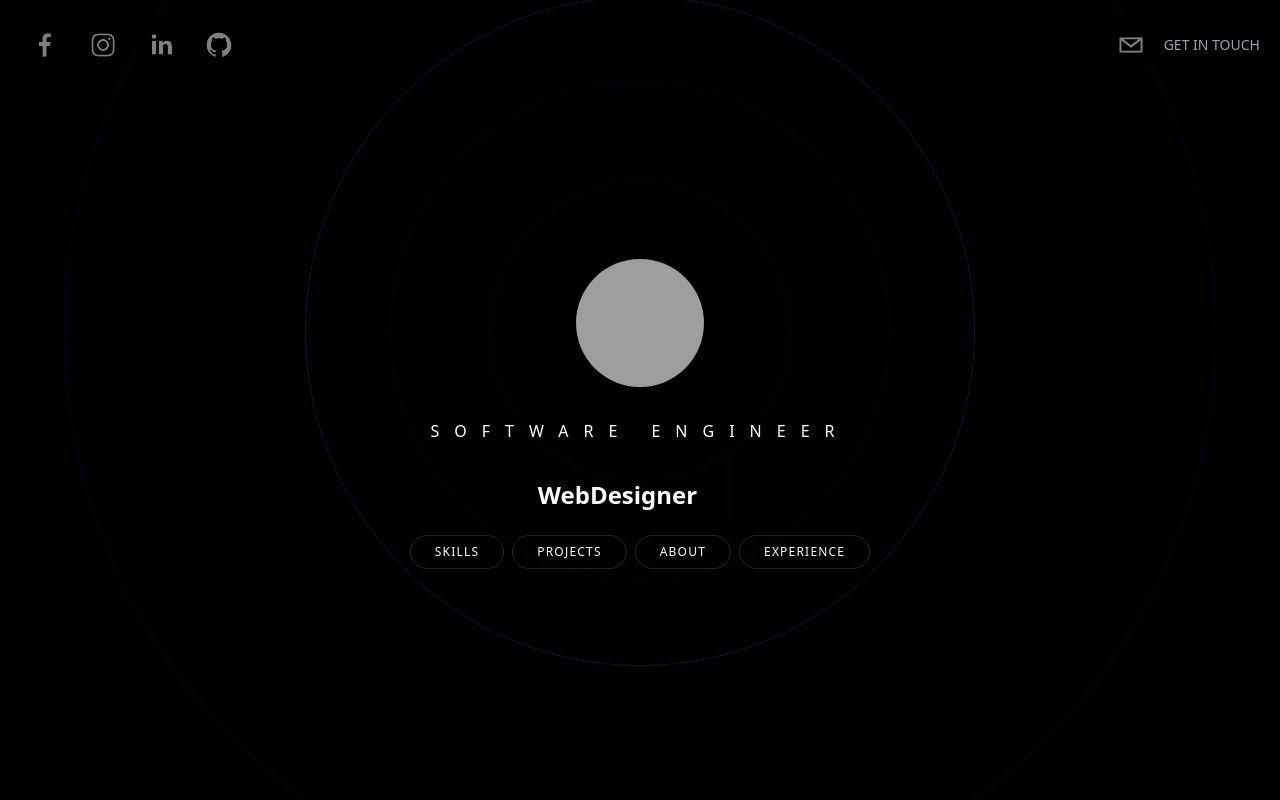
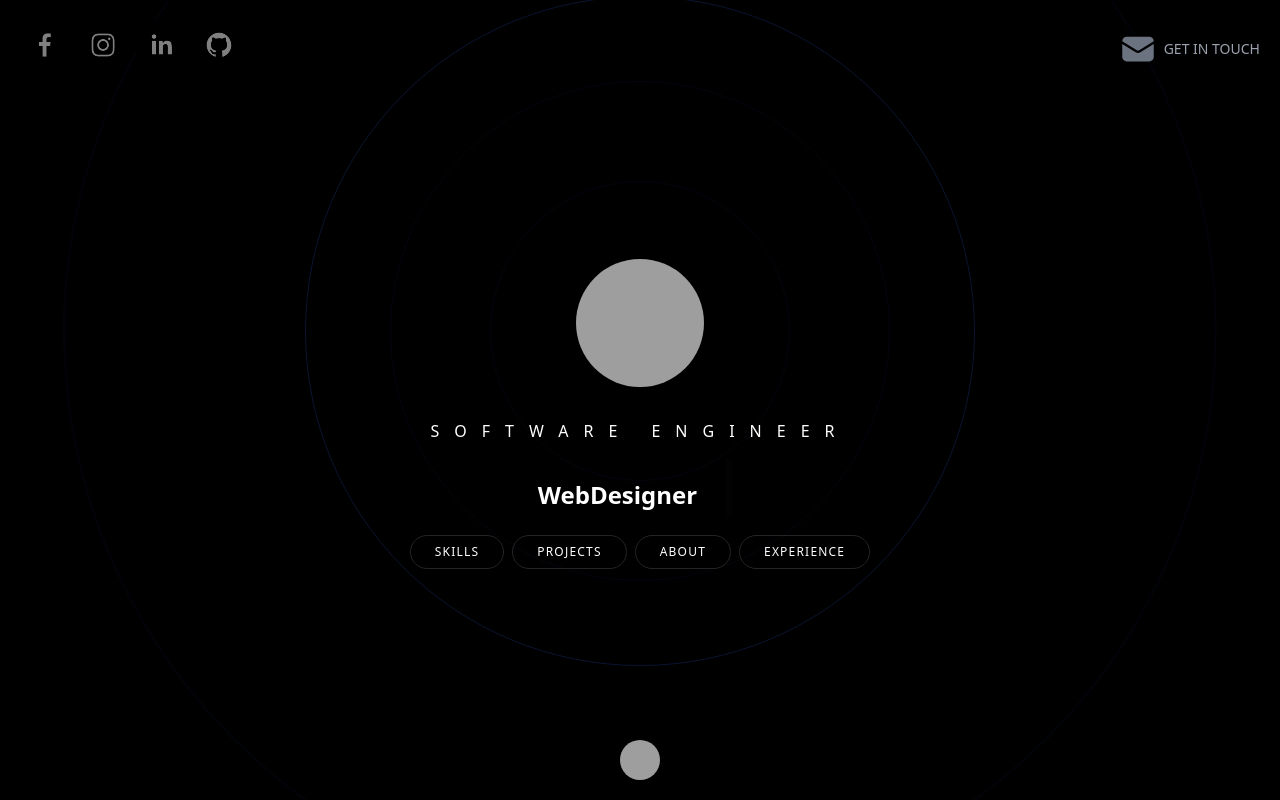
Before and after one commit to fer0o/fer-portfolio, a Next.js app: page / in a window 1280 px wide. Built offline with nearby package versions, Linux system fonts and the light colour scheme; grey boxes are pictures that could not be loaded.

Commit message:
solved the problem with icon

```diff
--- a/components/BackgroundCircles.tsx
+++ b/components/BackgroundCircles.tsx
@@ -1,7 +1,9 @@
 import React from 'react'
 import { motion } from 'framer-motion'
 
-const BackgroundCircles = () => {
+type Props = {}
+
+export default function BackgroundCircles ({}: Props) {
   return (
     <motion.div
       initial={{
@@ -23,5 +25,3 @@ const BackgroundCircles = () => {
     </motion.div>
   )
 }
-
-export default BackgroundCircles
--- /dev/null
+++ b/components/ContactMe.tsx
@@ -0,0 +1,77 @@
+import React from 'react'
+import { PhoneIcon, EnvelopeIcon } from '@heroicons/react/24/solid'
+import { useForm, SubmitHandler } from 'react-hook-form'
+
+type Inputs = {
+  name: string
+  email: string
+  subject: string
+  message: string
+}
+type Props = {}
+
+export default function ContactMe ({}: Props) {
+  const { register, handleSubmit } = useForm<Inputs>()
+
+  const onSubmit: SubmitHandler<Inputs> = formData => {
+    window.location.href = `mailto:fermedellincuevas@gmail.com?subject=${formData.subject}&body=Hi, my name is: ${formData.name}. from (${formData.email}) the subject for ths message:  ${formData.message} `
+  }
+  return (
+    <div className='h-screen flex relative flex-col text-center md:text-left md:flex-row max-w-7xl px-10 justify-evenly mx-auto items-center'>
+      <h3 className='absolute top-24 uppercase tracking-[20px] text-white text-2xl'>
+        {' '}
+        Contact
+      </h3>
+      <div className='flex flex-col space-y-10'>
+        <h4 className='text-4xl font-semibold text-center'>
+          I have got just what you need.{' '}
+          <span className='decoration-blue-900/50 underline'> Let's Talk.</span>
+        </h4>
+        <div className='space-y-10'>
+          <div className='flex items-center space-x-5 justify-center'>
+            <PhoneIcon className='text-blue-900 h-7 w-7 animate-pulse' />
+            <p> +52 5540150996</p>
+          </div>
+          <div className='flex items-center space-x-5 justify-center'>
+            <EnvelopeIcon className='text-blue-900 h-7 w-7 animate-pulse' />
+            <p> fermedellincuevas@gmail.com</p>
+          </div>
+        </div>
+        <form
+          onSubmit={handleSubmit(onSubmit)}
+          className='flex flex-col space-y-2 w-fit mx-auto'
+        >
+          <div className='flex space-x-2'>
+            <input
+              {...register('name')}
+              placeholder='Name'
+              type='text'
+              className='contactInput'
+            />
+            <input
+              {...register('email')}
+              placeholder='Email'
+              type='email'
+              className='contactInput'
+            />
+          </div>
+          <input
+            {...register('subject')}
+            placeholder='Subject'
+            type='text'
+            className='contactInput'
+          />
+          <textarea
+            {...register('message')}
+            placeholder='Message'
+            className='contactInput'
+          />
+          <button className='bg-blue-900 py-5 px-10 font-bold rounded-md'>
+            {' '}
+            Submit{' '}
+          </button>
+        </form>
+      </div>
+    </div>
+  )
+}
--- a/components/Header.tsx
+++ b/components/Header.tsx
@@ -1,11 +1,12 @@
 import React from 'react'
 import { SocialIcon } from 'react-social-icons'
 import { motion } from 'framer-motion'
+import { EnvelopeIcon } from '@heroicons/react/24/solid'
 import Link from 'next/link'
 
 type Props = {}
 
-function Header ({}: Props) {
+export default function Header ({}: Props) {
   return (
     <header className=' sticky top-0 p-5 flex items-start justify-between max-w-full z-20 xl:items-center '>
       <motion.div
@@ -44,14 +45,9 @@ function Header ({}: Props) {
           initial={{ x: 500, opacity: 0, scale: 0.5 }}
           animate={{ x: 0, opacity: 1, scale: 1 }}
           transition={{ duration: 1.5 }}
-          className='flex flex-row items-center text-gray-300 cursor-pointer space-x-2 '
+          className='flex flex-row items-center text-gray-300 cursor-pointer space-x-2 mt-2 '
         >
-          <SocialIcon
-            className='cursor-pointer'
-            network='email'
-            fgColor='gray'
-            bgColor='trasparent'
-          />
+          <EnvelopeIcon className='text-gray-500 h-9 w-9 ' />
           <p className='uppercase hidden md:inline-flex text-sm text-gray-400'>
             Get In touch
           </p>
@@ -60,5 +56,3 @@ function Header ({}: Props) {
     </header>
   )
 }
-
-export default Header
--- a/components/Projects.tsx
+++ b/components/Projects.tsx
@@ -15,7 +15,7 @@ export default function Projects ({}: Props) {
       <h3 className='absolute top-24 uppercase tracking-[20px] text-white text-2xl'>
         Projects
       </h3>
-      <div className='relative w-full flex overflow-x-scroll overflow-y-hidden snap-x snap-mandatory z-20 scrollbar-thin scrollbar-track-gray-500/20 scrollbar-thumb-blue-900/80'>
+      <div className='relative w-full flex overflow-x-scroll overflow-y-hidden snap-x snap-mandatory z-20 scrollbar scrollbar-track-gray-500/20 scrollbar-thumb-blue-900/80'>
         {projects.map((project, idx) => (
           <div
             className='w-screen flex-shrink-0 snap-center flex flex-col space-y-5 items-center justify-center p-20 md:p-44 h-screen'
--- a/package.json
+++ b/package.json
@@ -9,10 +9,12 @@
     "lint": "next lint"
   },
   "dependencies": {
+    "@heroicons/react": "^2.0.12",
     "framer-motion": "^7.6.2",
     "next": "13.0.0",
     "react": "18.2.0",
     "react-dom": "18.2.0",
+    "react-hook-form": "^7.38.0",
     "react-simple-typewriter": "^4.0.5",
     "react-social-icons": "^5.15.0"
   },
@@ -24,6 +26,7 @@
     "eslint": "8.26.0",
     "eslint-config-next": "13.0.0",
     "postcss": "^8.4.18",
+    "tailwind-scrollbar": "^2.0.1",
     "tailwindcss": "^3.2.1",
     "typescript": "4.8.4"
   }
--- a/pages/index.tsx
+++ b/pages/index.tsx
@@ -1,12 +1,15 @@
+import { NextPage } from 'next'
 import Head from 'next/head'
+import Link from 'next/link'
 import About from '../components/About'
+import ContactMe from '../components/ContactMe'
+import WorkExperience from '../components/WorkExperience'
 import Header from '../components/Header'
 import Hero from '../components/Hero'
 import Projects from '../components/Projects'
 import Skills from '../components/Skills'
-import WorkExperience from '../components/WorkExperience'
 
-export default function Home () {
+const Home: NextPage = () => {
   return (
     <div className='bg-black text-white h-screen snap-y snap-mandatory overflow-y-scroll overflow-x-hidden z-0 scrollbar scrollbar-track-gray-500/20 scrollbar-thumb-blue-900/80'>
       <Head>
@@ -35,9 +38,22 @@ export default function Home () {
         <Projects />
       </section>
       {/* Contact Me */}
-      {/* <section id='contact' className=' snap-center'>
-          <ContactMe />
-        </section> */}
+      <section id='contact' className=' snap-center'>
+        <ContactMe />
+      </section>
+      <Link href='#hero'>
+        <footer className='sticky bottom-5 w-full cursor-pointer'>
+          <div className='flex items-center justify-center'>
+            <img
+              src='https://play-lh.googleusercontent.com/sjY0YeMySx9TQOFFJgbRa-hJlFICKIKy2sELJB1z4MCwKRxlXNkhvS5G72ZHvK4sqA'
+              alt=''
+              className='h-10 w-10 rounded-full filter grayscale hover:grayscale-0'
+            />
+          </div>
+        </footer>
+      </Link>
     </div>
   )
 }
+
+export default Home
--- a/tailwind.config.js
+++ b/tailwind.config.js
@@ -7,5 +7,5 @@ module.exports = {
   theme: {
     extend: {}
   },
-  plugins: []
+  plugins: [require('tailwind-scrollbar')]
 }
```
Also changed, not shown: 1 other file (tests, documents, lock files or other folders).
